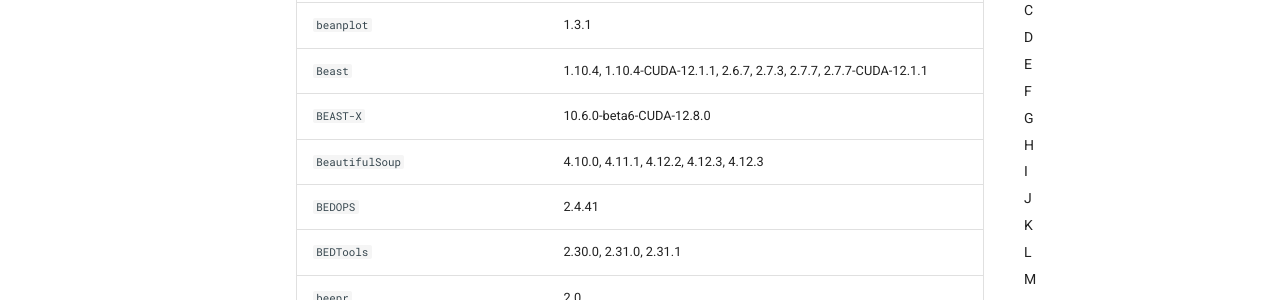
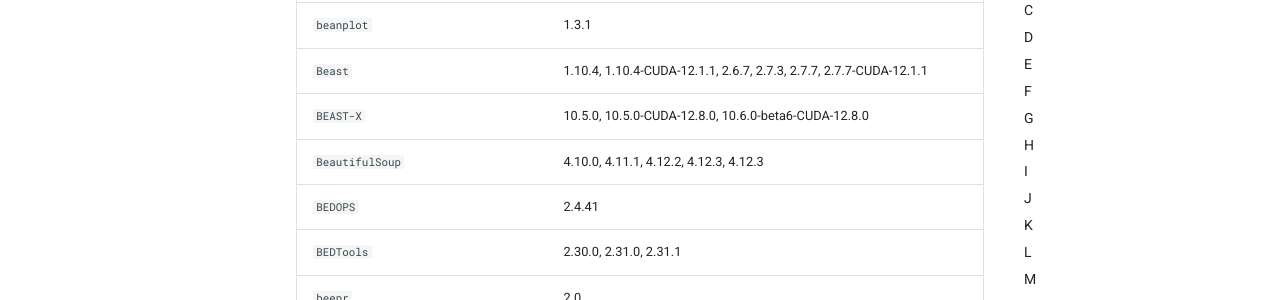
Before and after one commit to lunarc/lunarc_docs, an MkDocs documentation site: the page built from docs/software/installed_software.md, in a window 1280 px wide and 900 px high, scrolled down 10309 px. Shown: the part 152-452 px from the top of the window. Built offline with MkDocs 1.6.1 and Material for MkDocs 9.7.7, drawn with Linux system fonts in a browser that asks for light colours; comment, search, counter and statistics services are not loaded; some of the changed text lies outside the part shown.

Commit message:
List of software modules auto-updated

```diff
--- a/docs/software/installed_software.md
+++ b/docs/software/installed_software.md
@@ -1,5 +1,5 @@
 # Applications installed as modules
-Total number of applications: 3574, with 1 to 20 versions each *(2026-09-16 20:23)*
+Total number of applications: 3574, with 1 to 20 versions each *(2026-09-26 5:23)*
 ## A
 
 **[167 modules]**
@@ -230,7 +230,7 @@
 | `beagle-lib` | 3.1.2, 4.0.0, 4.0.1, 4.0.1-CUDA-12.1.1, 4.0.1-CUDA-12.8.0 |
 | `beanplot` | 1.3.1 |
 | `Beast` | 1.10.4, 1.10.4-CUDA-12.1.1, 2.6.7, 2.7.3, 2.7.7, 2.7.7-CUDA-12.1.1 |
-| `BEAST-X` | 10.6.0-beta6-CUDA-12.8.0 |
+| `BEAST-X` | 10.5.0, 10.5.0-CUDA-12.8.0, 10.6.0-beta6-CUDA-12.8.0 |
 | `BeautifulSoup` | 4.10.0, 4.11.1, 4.12.2, 4.12.3, 4.12.3 |
 | `BEDOPS` | 2.4.41 |
 | `BEDTools` | 2.30.0, 2.31.0, 2.31.1 |
@@ -3757,4 +3757,4 @@
 | `zUMIs` | 2.9.7-R-4.3.2 |
 
 ---
-**Last updated:** 2026-09-16 20:23
+**Last updated:** 2026-09-26 5:23
```
